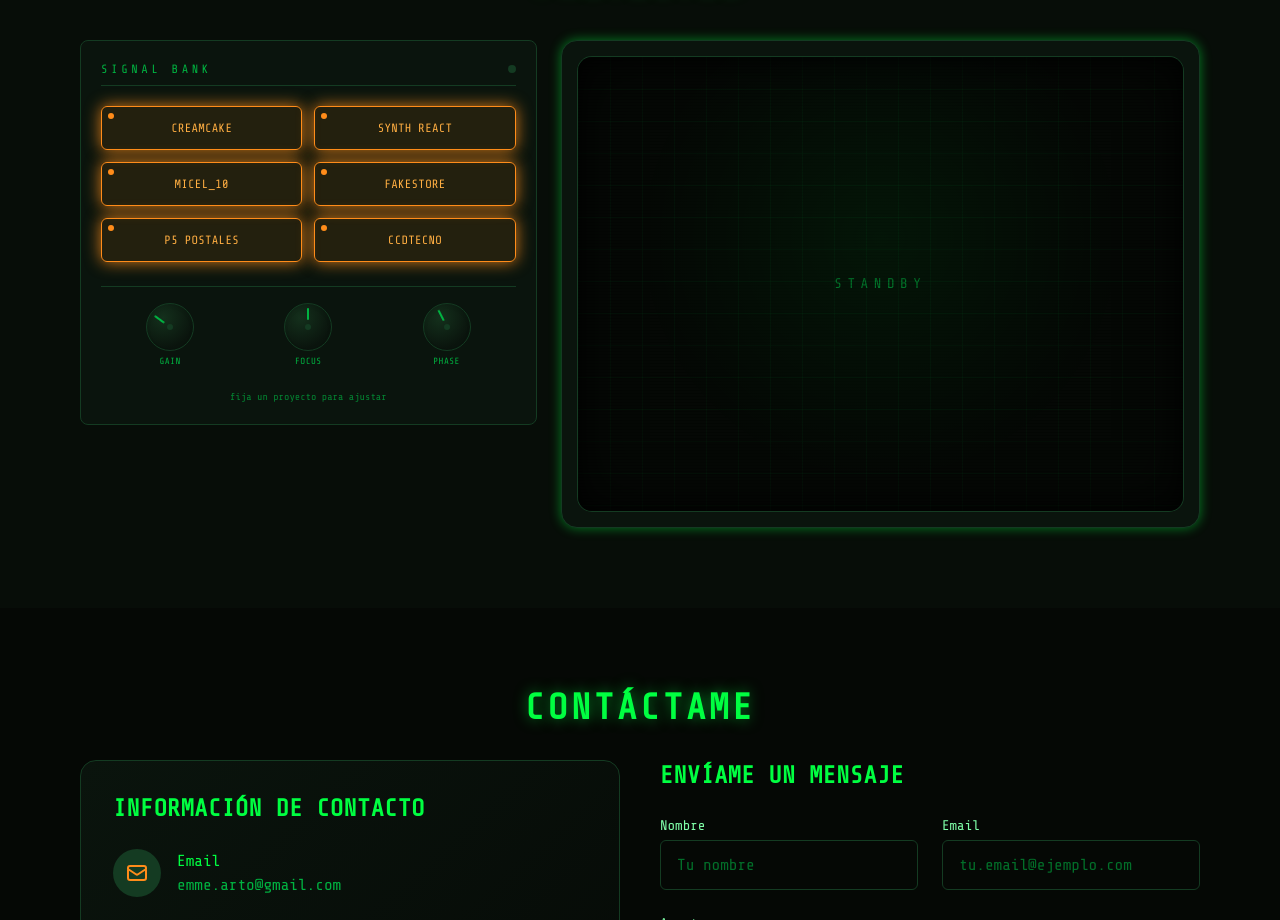
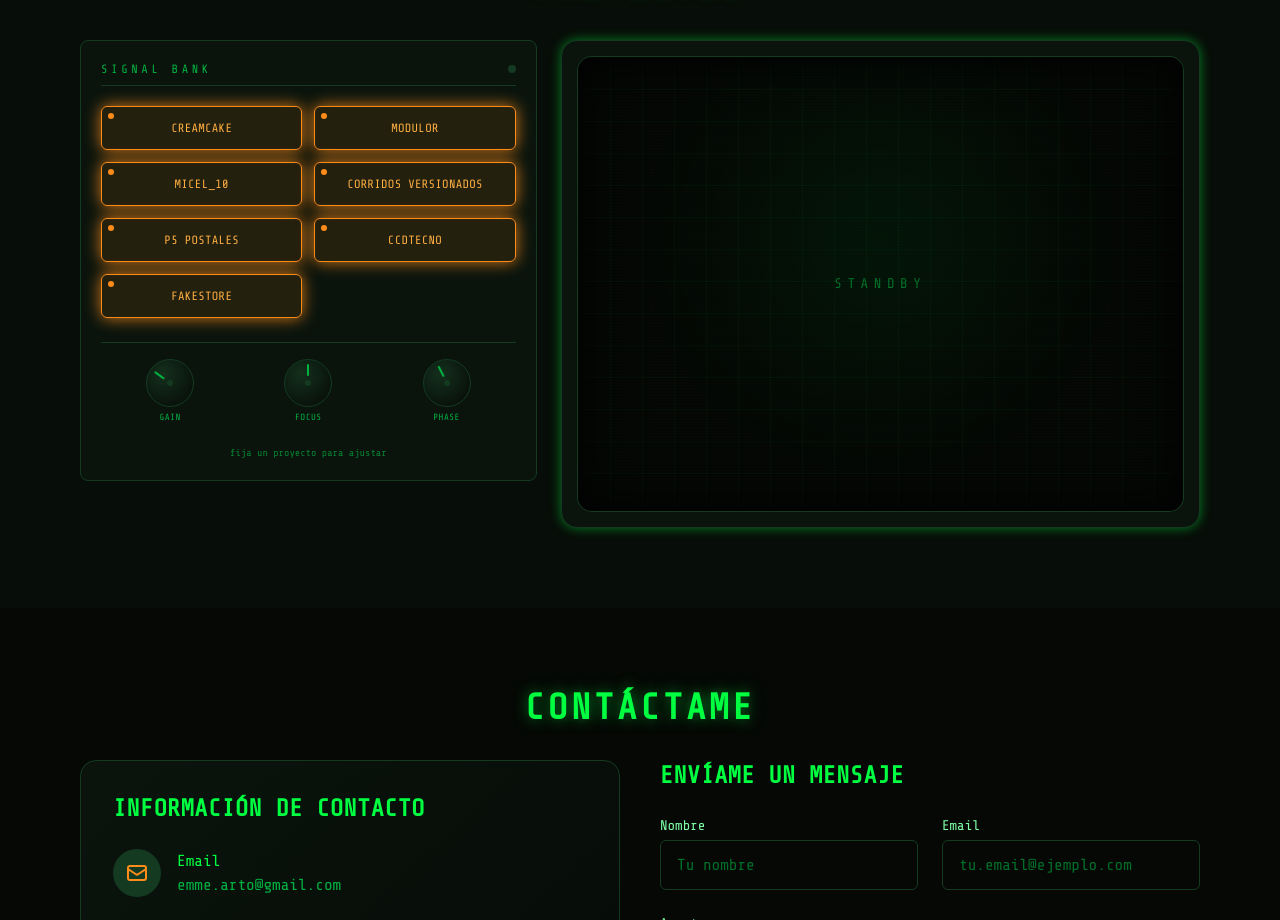
Before and after one commit to SoyUnCitrico/emme-web, a React (Vite) app: page / in a window 1280 px wide. Shown: the part 920-1840 px from the top of the page. Built offline with nearby package versions, Linux system fonts and the light colour scheme.

Commit message:
Edit info in buttons

```diff
--- a/src/components/Projects/projectsData.ts
+++ b/src/components/Projects/projectsData.ts
@@ -47,41 +47,53 @@ export const projects: Project[] = [
   {
     url: 'https://creamcake-web.vercel.app/',
     label: 'CreamCake',
-    caption: 'Tienda dulce — e-commerce en React',
+    caption: 'Ternura radical, hyperpop desde México para el mundo.',
     scope: { freqX: 3, freqY: 2, phase: 0, tint: 'amber' },
+    asset: { type: 'image', src: 'https://amazons3-images-micel10.s3.us-east-2.amazonaws.com/images/creamcakeDemo.png' },
   },
   {
     url: 'https://synth-web-tau.vercel.app/',
-    label: 'Synth React',
+    label: 'MODULOR',
     caption: 'Sintetizador web interactivo',
     scope: { freqX: 5, freqY: 4, phase: Math.PI / 4, tint: 'green' },
+    asset: { type: 'image', src: 'https://amazons3-images-micel10.s3.us-east-2.amazonaws.com/images/modulor.png' },
   },
   {
     url: 'https://micel10.vercel.app/',
     label: 'MICEL_10',
-    caption: 'Portafolio experimental',
+    caption: 'Proytecto audiovisual experimental que explora la relacion de las maquinas con las personas y como crean posibilidades a futuro',
+    scope: { freqX: 2, freqY: 3, phase: Math.PI / 2, tint: 'green' },
+    // Placeholder para demostrar el modo "asset" (img/video). Reemplázalo
+    // por una captura real del proyecto en public/projects/.
+    asset: { type: 'image', src: 'https://amazons3-images-micel10.s3.us-east-2.amazonaws.com/images/micelio04.png' },
+  },
+  {
+    url: 'https://soundcloud.com/emme-697422005/sets/corridos-versionados?utm_source=clipboard&utm_medium=text&utm_campaign=social_sharing',
+    label: 'Corridos Versionados',
+    caption: 'Música tradicional mexicana con un giro moderno y melancólico.',
     scope: { freqX: 2, freqY: 3, phase: Math.PI / 2, tint: 'green' },
     // Placeholder para demostrar el modo "asset" (img/video). Reemplázalo
     // por una captura real del proyecto en public/projects/.
     asset: { type: 'image', src: '/images/PORTADA.png' },
   },
   {
-    url: 'https://fakestore-app-iota.vercel.app/',
-    label: 'FakeStore',
-    caption: 'Demo de tienda con FakeStore API',
-    scope: { freqX: 4, freqY: 5, phase: Math.PI / 3, tint: 'amber' },
-  },
-  {
     url: 'https://soyuncitrico.github.io/p5-postales/loop/index.html',
     label: 'P5 Postales',
     caption: 'Postales generativas en p5.js',
     scope: { freqX: 5, freqY: 3, phase: Math.PI / 6, tint: 'green' },
+    asset: { type: 'image', src: 'https://amazons3-images-micel10.s3.us-east-2.amazonaws.com/images/postales2.png' },
   },
   {
     url: 'https://ccdtecno.github.io//',
     label: 'CCDTecno',
     caption: 'Sitio institucional CCD Tecno',
     scope: { freqX: 3, freqY: 4, phase: Math.PI, tint: 'amber' },
+  },
+  {
+    url: 'https://fakestore-app-iota.vercel.app/',
+    label: 'FakeStore',
+    caption: 'Demo de tienda con FakeStore API',
+    scope: { freqX: 4, freqY: 5, phase: Math.PI / 3, tint: 'amber' },
   },
 ];
 
```
Also changed, not shown: 9 other files (tests, documents, lock files or other folders).
